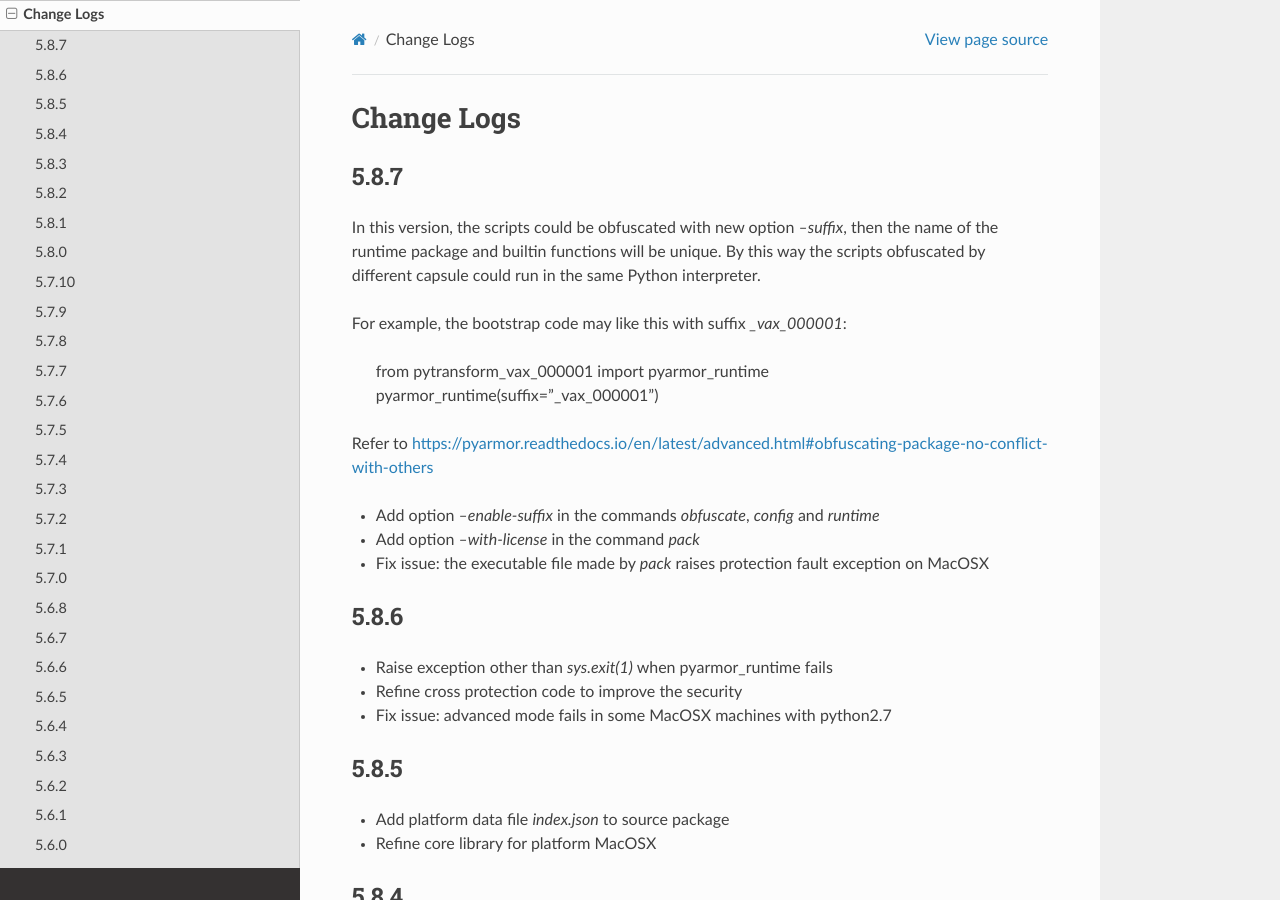
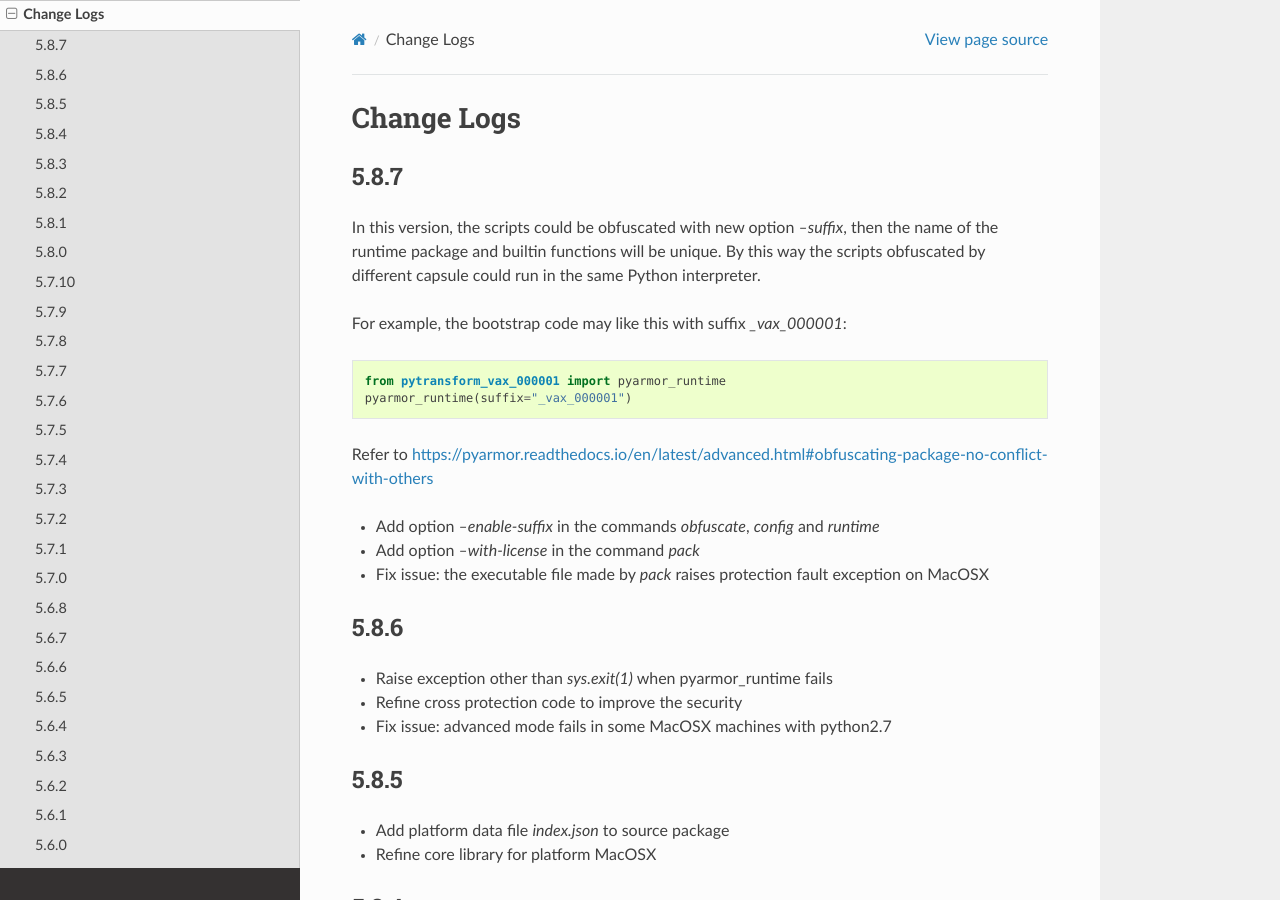
Before and after one commit to dashingsoft/pyarmor, a Sphinx documentation site: the page built from docs/change-logs.rst, in a window 1280 px wide and 900 px high. Built offline with Sphinx 7.4.7 and the Read the Docs theme 2.0.0, drawn with Linux system fonts in a browser that asks for light colours.

Commit message:
Fix format error

```diff
--- a/docs/change-logs.rst
+++ b/docs/change-logs.rst
@@ -11,7 +11,7 @@
 this way the scripts obfuscated by different capsule could run in the same
 Python interpreter.
 
-For example, the bootstrap code may like this with suffix `_vax_000001`:
+For example, the bootstrap code may like this with suffix `_vax_000001`::
 
     from pytransform_vax_000001 import pyarmor_runtime
     pyarmor_runtime(suffix="_vax_000001")
```
